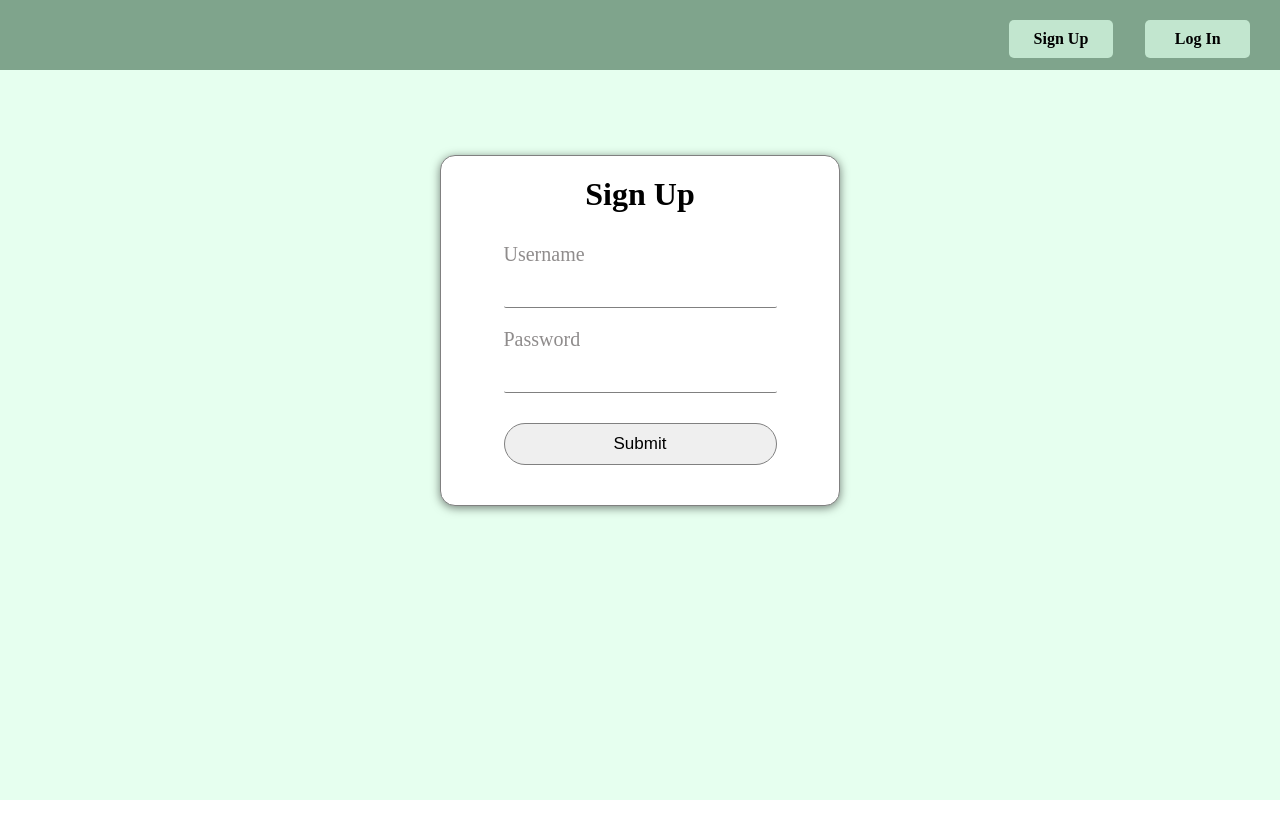
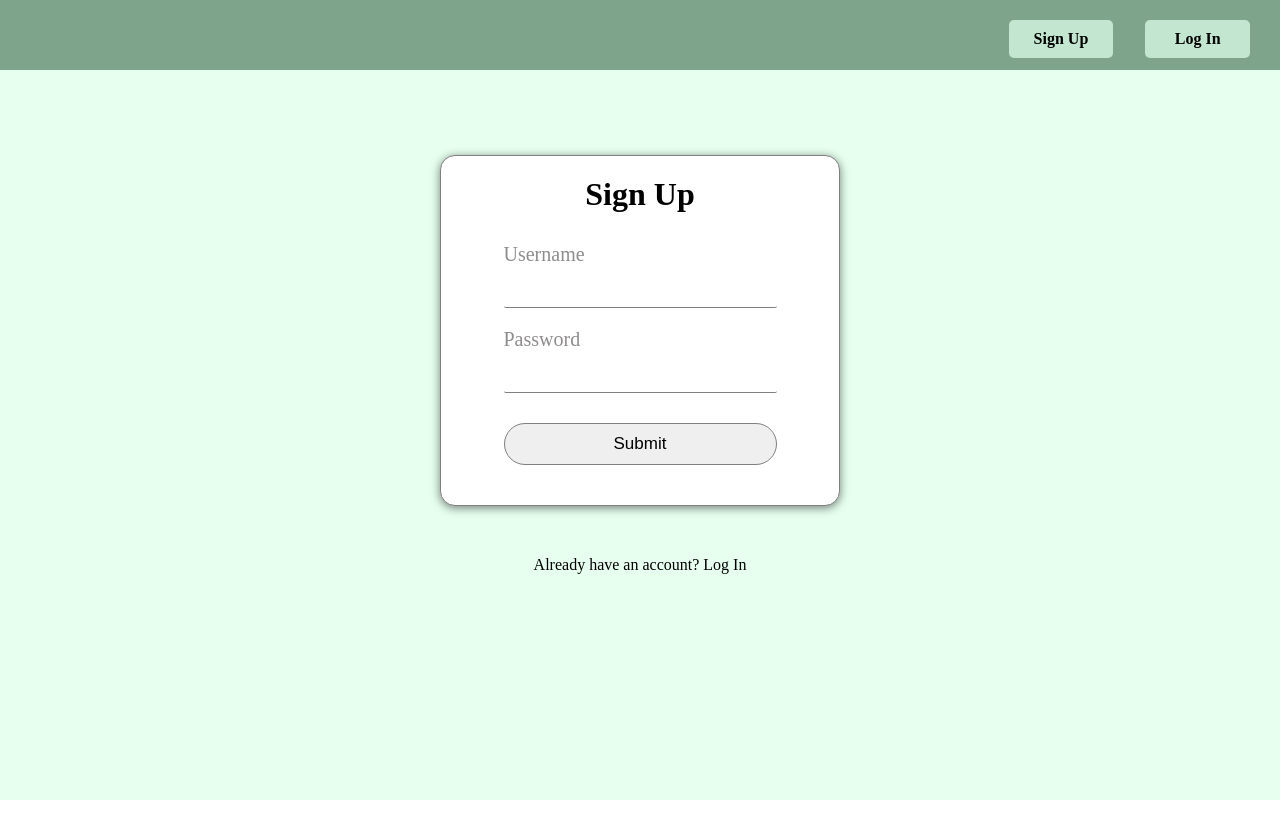
Before and after one commit to vzaboraite/boolean-uk-final-solo-project-client, a React (Create React App) app: page / in a window 1280 px wide. Built offline with nearby package versions, Linux system fonts and the light colour scheme; no server answers.

Commit message:
Add link redirecting to login form

```diff
--- a/src/pages/user/SignupForm.jsx
+++ b/src/pages/user/SignupForm.jsx
@@ -1,6 +1,7 @@
 import jwtDecode from "jwt-decode";
 import { useState } from "react";
 import { useNavigate } from "react-router";
+import { Link } from "react-router-dom";
 import { apiUrl } from "../../utils/constants";
 
 export default function SignupForm({ setAuthUser }) {
@@ -84,6 +85,7 @@
           <button type="submit">Submit</button>
         </form>
       </div>
+      <Link to="/login">Already have an account? Log In</Link>
     </>
   );
 }
```
